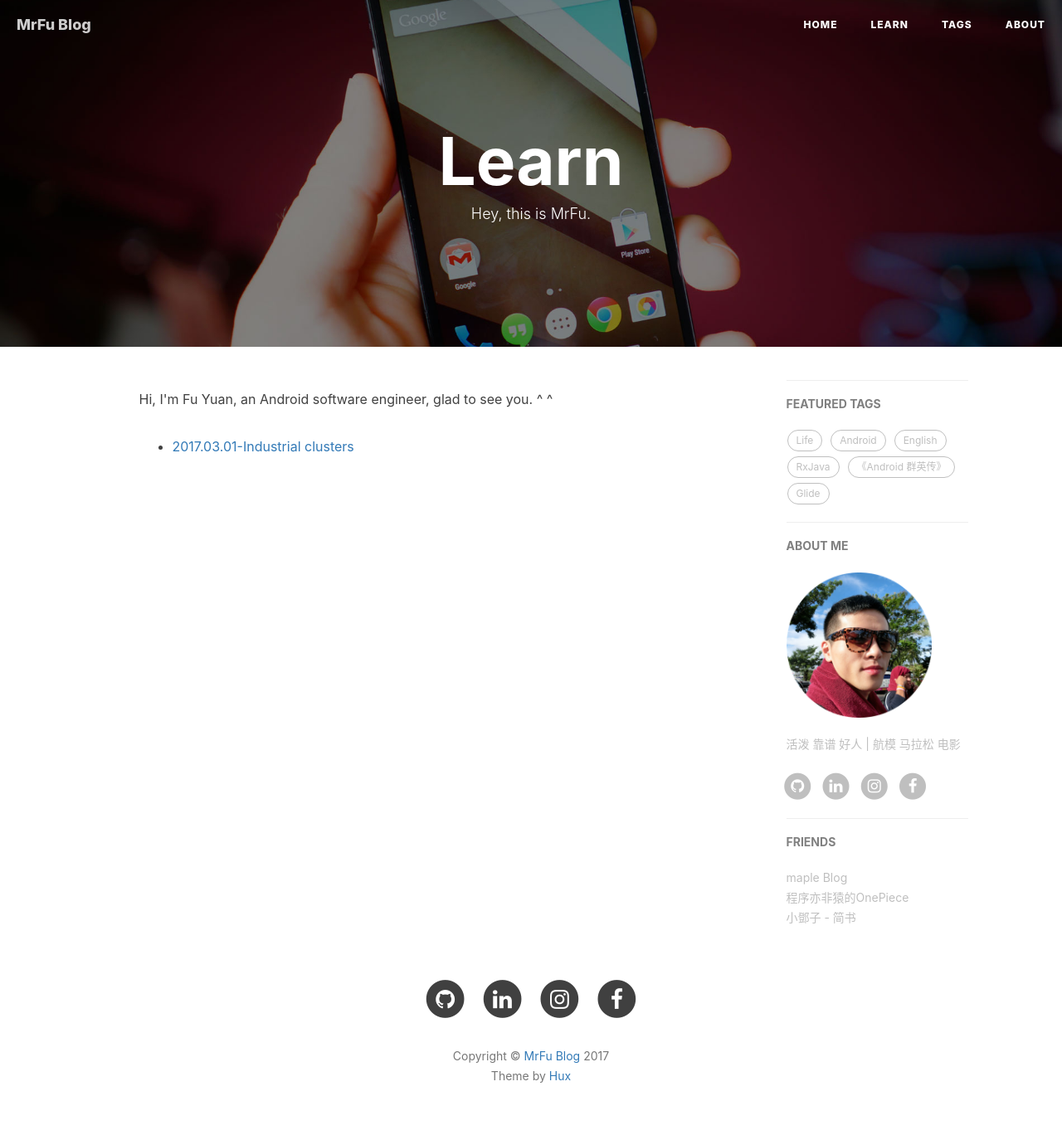
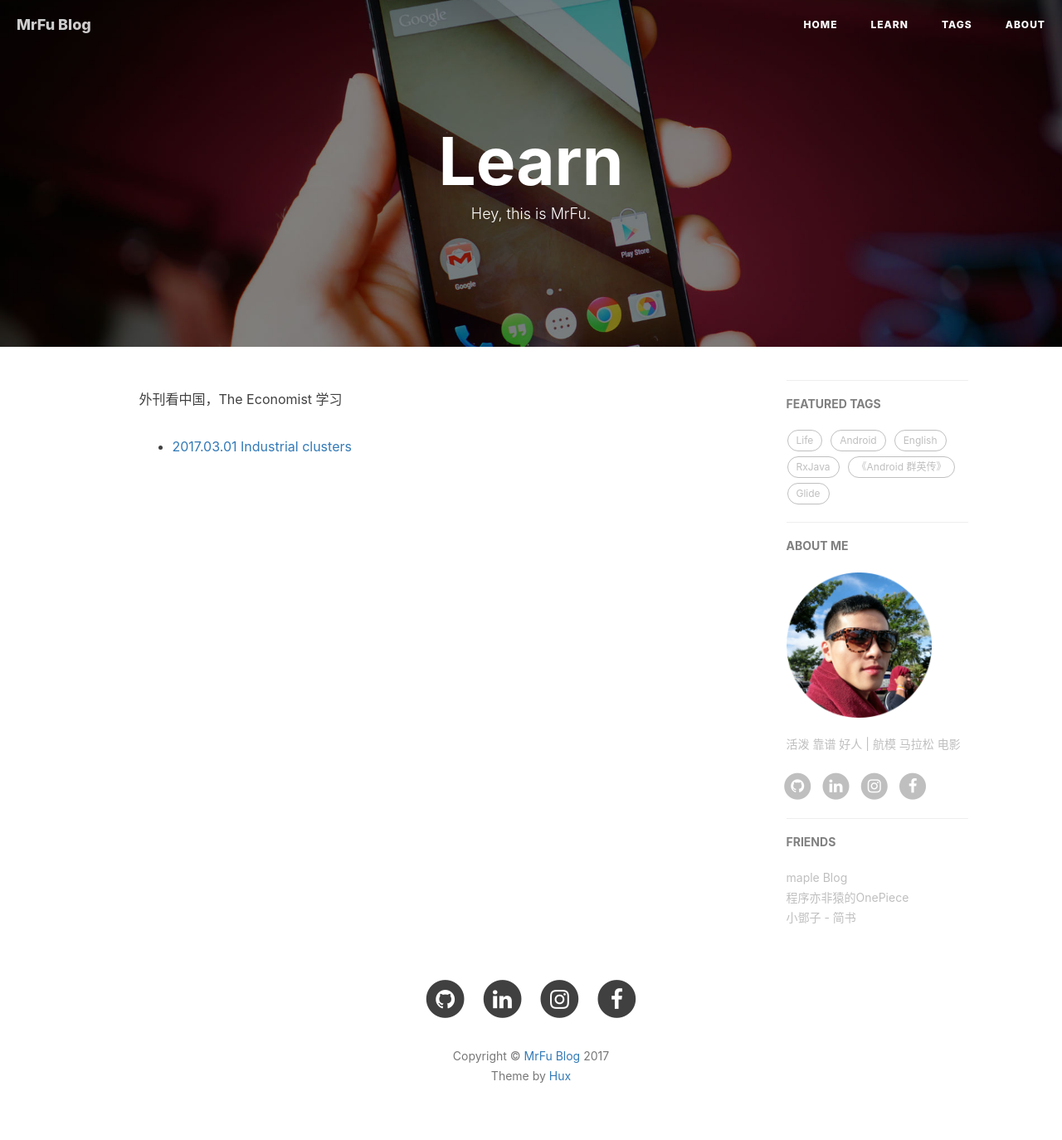
Before and after one commit to MrFuFuFu/mrfufufu.github.io, a Jekyll site: the page built from learn.html, in a window 1280 px wide. Shown: the whole page at 83% size. Built offline with Jekyll 4.4.1, drawn with Linux system fonts in a browser that asks for light colours; nearby versions of some CDN libraries; comment, search, counter and statistics services are not loaded.

Commit message:
add learn

```diff
--- a/learn.html
+++ b/learn.html
@@ -7,10 +7,10 @@ header-img: "img/about-bg.jpg"
 
 <div class="zh">
 
-    <p>Hi, I'm Fu Yuan, an Android software engineer, glad to see you. ^ ^</p>
+    <p>外刊看中国，The Economist 学习</p>
 
     <ul class="active-list">
-        <li><a href="{{site.baseUrl}}/TheEconomist/2017.03.01-Industrial clusters.pdf"> 2017.03.01-Industrial clusters </a></li>
+        <li><a href="{{site.baseUrl}}/TheEconomist/2017.03.01-Industrial_clusters.pdf"> 2017.03.01 Industrial clusters </a></li>
     </ul>
 </div>
 
```
